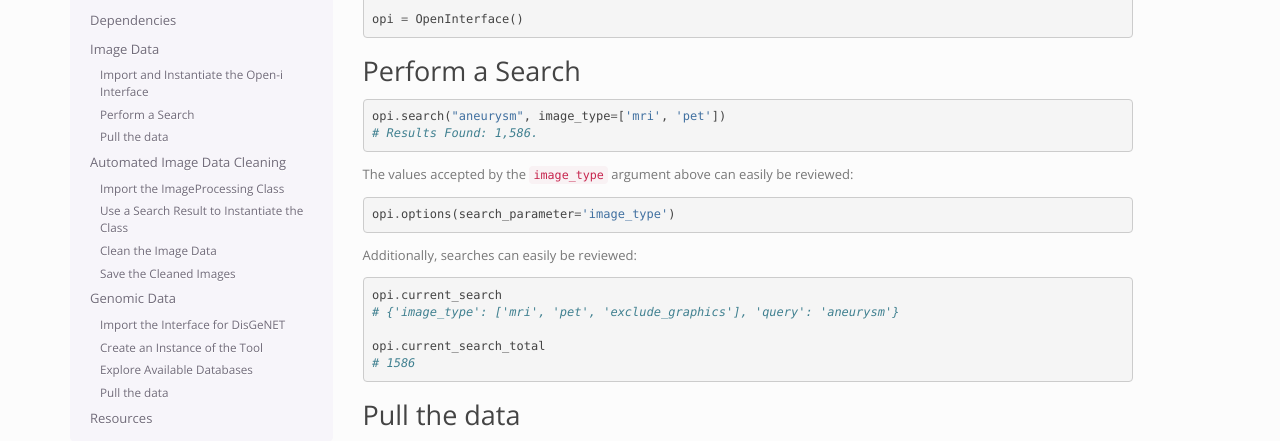
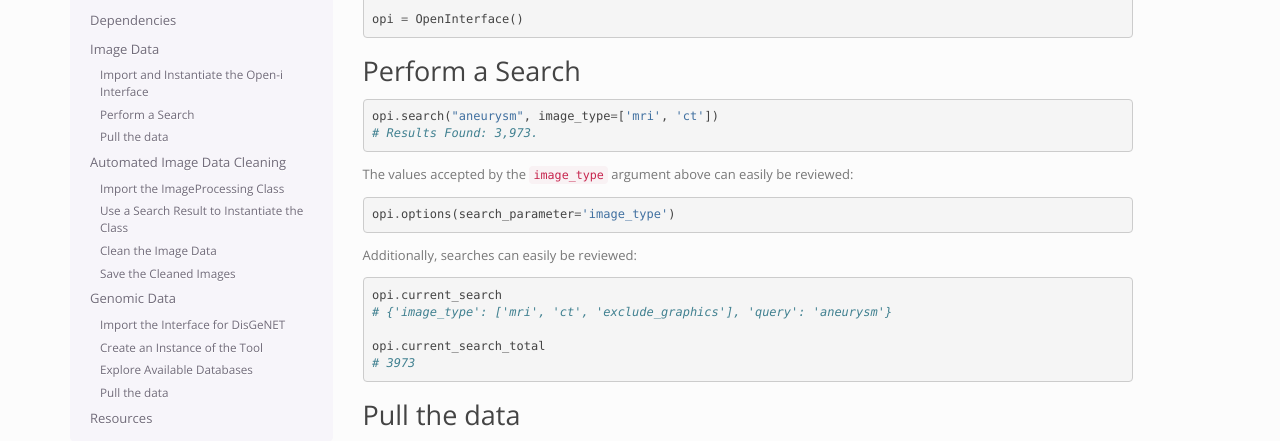
Before and after one commit to TariqAHassan/BioVida, a Sphinx documentation site: the page built from docs/GettingStarted.rst, in a window 1280 px wide and 900 px high, scrolled down 667 px. Shown: the part 151-592 px from the top of the window. Built offline with Sphinx 7.4.7, drawn with Linux system fonts in a browser that asks for light colours.

Commit message:
Update Docs

```diff
--- a/docs/GettingStarted.rst
+++ b/docs/GettingStarted.rst
@@ -65,8 +65,8 @@ Perform a Search
 
 .. code:: python
 
-    opi.search("aneurysm", image_type=['mri', 'pet'])
-    # Results Found: 1,586.
+    opi.search("aneurysm", image_type=['mri', 'ct'])
+    # Results Found: 3,973.
 
 The values accepted by the ``image_type`` argument above can easily be
 reviewed:
@@ -80,10 +80,10 @@ Additionally, searches can easily be reviewed:
 .. code:: python
 
     opi.current_search
-    # {'image_type': ['mri', 'pet', 'exclude_graphics'], 'query': 'aneurysm'}
+    # {'image_type': ['mri', 'ct', 'exclude_graphics'], 'query': 'aneurysm'}
 
     opi.current_search_total
-    # 1586
+    # 3973
 
 Pull the data
 ^^^^^^^^^^^^^
```
